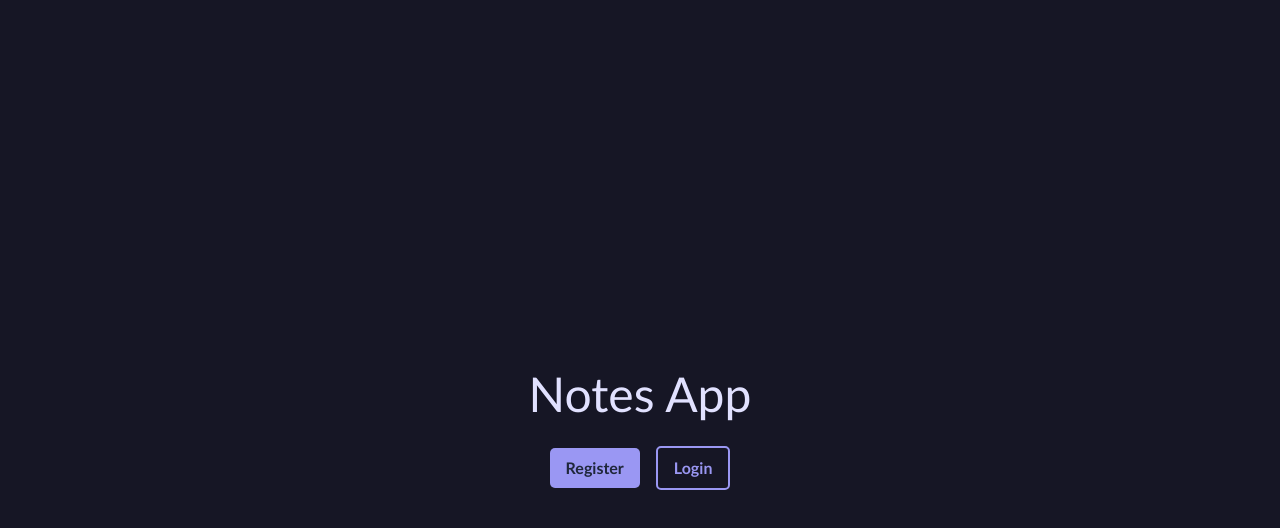
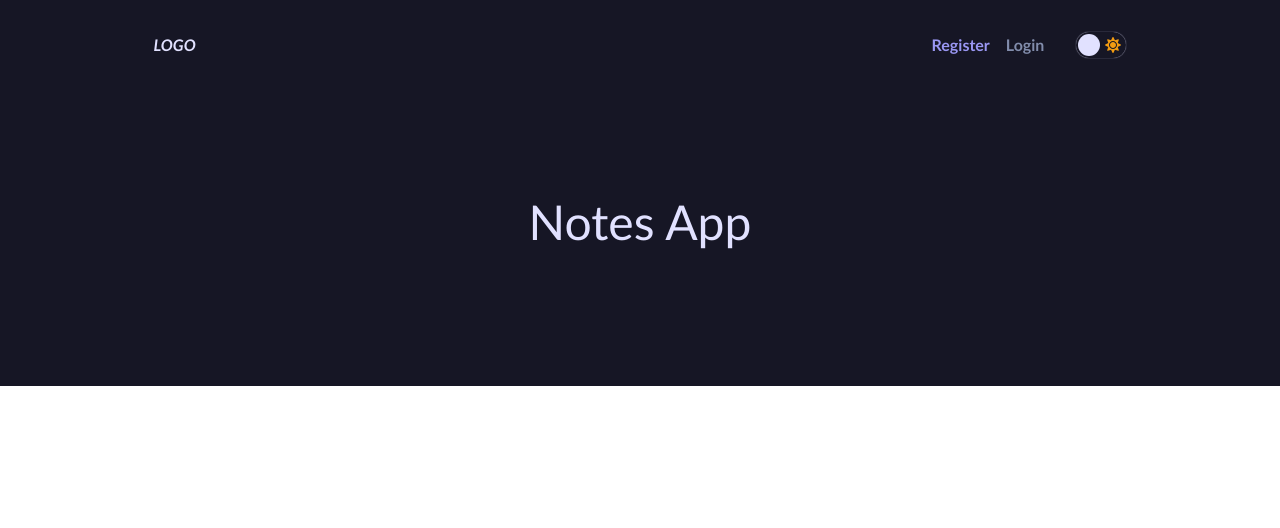
Before and after one commit to hopeinjavascript/nextjs-13-notes-app, a Next.js app: page / in a window 1280 px wide. Shown: the top 528 px of the page. Built offline with nearby package versions, Linux system fonts and the light colour scheme; no server answers.

Commit message:
feat: add nav bar with auth & theme functionality

```diff
--- a/package.json
+++ b/package.json
@@ -18,6 +18,7 @@
     "postcss": "8.4.24",
     "react": "18.2.0",
     "react-dom": "18.2.0",
+    "react-icons": "^4.10.1",
     "tailwindcss": "3.3.2"
   }
 }
--- /dev/null
+++ b/src/components/Nav.js
@@ -0,0 +1,51 @@
+import { signOut, useSession } from 'next-auth/react';
+import { useRouter } from 'next/router';
+import Theme from './Theme';
+import Link from 'next/link';
+
+const Nav = () => {
+  const session = useSession();
+  const router = useRouter();
+
+  const handleSignUp = async () => router.push('/auth/signUp');
+
+  const handleSignIn = async () => router.push('/auth/signIn');
+
+  const handleSignOut = () => {
+    signOut({ redirect: false });
+    router.push('/');
+  };
+
+  return (
+    <nav>
+      <Link href="/">
+        <strong>
+          <em>LOGO</em>
+        </strong>
+      </Link>
+
+      {!session.data || session.status === 'unauthenticated' ? (
+        <div className="flex items-center gap-8">
+          <div className="flex items-center gap-4">
+            <button className="btn_signUp_nav" onClick={handleSignUp}>
+              Register
+            </button>
+            <button className="btn_signIn_nav" onClick={handleSignIn}>
+              Login
+            </button>
+          </div>
+          <Theme />
+        </div>
+      ) : (
+        <div className="flex items-center gap-4">
+          <button className="btn_logout_nav" onClick={handleSignOut}>
+            Logout
+          </button>
+          <Theme />
+        </div>
+      )}
+    </nav>
+  );
+};
+
+export default Nav;
--- /dev/null
+++ b/src/components/Theme.js
@@ -0,0 +1,25 @@
+import React from 'react';
+import { useThemeContext } from '@/context/theme';
+import { FaMoon, FaSun } from 'react-icons/fa';
+
+const Theme = () => {
+  const themeContext = useThemeContext();
+
+  return (
+    <div>
+      <input
+        type="checkbox"
+        className="checkbox"
+        id="checkbox"
+        onChange={() => themeContext.toggleTheme()}
+      />
+      <label htmlFor="checkbox" className="checkbox-label">
+        <FaMoon className="fas fa-moon" />
+        <FaSun className="fas fa-sun" />
+        <span className="ball"></span>
+      </label>
+    </div>
+  );
+};
+
+export default Theme;
--- a/src/pages/_app.js
+++ b/src/pages/_app.js
@@ -2,15 +2,20 @@ import NotesContextProvider from '@/context/notes';
 import ThemeContextProvider from '@/context/theme';
 import '@/styles/globals.css';
 import { SessionProvider } from 'next-auth/react';
+import Nav from '@/components/Nav';
+import '../styles/nav.css';
 
 export default function App({ Component, pageProps }) {
   return (
+    <>
       <ThemeContextProvider>
         <SessionProvider session={pageProps.session}>
+          <Nav />
           <NotesContextProvider>
             <Component {...pageProps} />
           </NotesContextProvider>
         </SessionProvider>
       </ThemeContextProvider>
+    </>
   );
 }
--- a/src/pages/index.js
+++ b/src/pages/index.js
@@ -1,38 +1,22 @@
 import { Inter } from 'next/font/google';
-import { signOut, useSession } from 'next-auth/react';
+import { useSession } from 'next-auth/react';
 import Link from 'next/link';
 import styles from '@/styles/Notes.module.css';
-import { useRouter } from 'next/router';
 
 const inter = Inter({ subsets: ['latin'] });
 
 export default function Home() {
   const session = useSession();
-  const router = useRouter();
-
-  const handleSignUp = async () => router.push('/auth/signUp');
-
-  const handleSignIn = async () => router.push('/auth/signIn');
-
-  const handleSignOut = () => signOut({ redirect: false });
 
   return (
     <main
-      className={`flex min-h-screen flex-col items-center justify-center p-24 ${inter.className}`}
+      className={`flex flex-col items-center justify-center p-24 ${inter.className}`}
     >
       {!session.data || session.status === 'unauthenticated' ? (
         <>
           <Link href="/notes">
             <h1 className={styles.heading}>Notes App</h1>
           </Link>
-          <div className="flex items-center gap-4 my-4">
-            <button className="btn_primary" onClick={handleSignUp}>
-              Register
-            </button>
-            <button className="btn_outline" onClick={handleSignIn}>
-              Login
-            </button>
-          </div>
         </>
       ) : (
         <>
@@ -42,9 +26,6 @@ export default function Home() {
               <u>here.</u>
             </Link>
           </h1>
-          <button className="btn_outline" onClick={handleSignOut}>
-            Logout
-          </button>
         </>
       )}
     </main>
--- /dev/null
+++ b/src/styles/nav.css
@@ -0,0 +1,71 @@
+nav,
+.nav {
+  /* position: sticky;
+  top: 0; */
+  width: 80%;
+  margin: 0 auto 2rem auto;
+  display: flex;
+  justify-content: space-between;
+  align-items: center;
+}
+
+.checkbox {
+  opacity: 0;
+  position: absolute;
+}
+
+.checkbox-label {
+  /* background-color: #aaa; */
+  box-shadow: 0 0 1px var(--font-color);
+  width: 50px;
+  height: 26px;
+  border-radius: 50px;
+  position: relative;
+  padding: 5px;
+  cursor: pointer;
+  display: flex;
+  justify-content: space-between;
+  align-items: center;
+}
+
+.fa-moon {
+  /* color: #f1c40f; */
+  color: #f39c12;
+}
+
+.fa-sun {
+  color: #f39c12;
+}
+
+.checkbox-label .ball {
+  background-color: var(--font-color);
+  width: 22px;
+  height: 22px;
+  position: absolute;
+  left: 2px;
+  top: 2px;
+  border-radius: 50%;
+  transition: transform 0.2s linear;
+}
+
+.checkbox:checked + .checkbox-label .ball {
+  transform: translateX(24px);
+}
+
+.btn_signUp_nav,
+.btn_signIn_nav,
+.btn_logout_nav {
+  padding: 0.25rem 0.5rem;
+  padding: 0;
+  color: #f0f0f0;
+}
+
+.btn_signUp_nav {
+  color: var(--primary-color);
+}
+.btn_signIn_nav {
+  color: var(--secondary-color);
+}
+.btn_logout_nav {
+  color: rgb(253, 106, 106);
+}
```
Also changed, not shown: 1 other file (tests, documents, lock files or other folders). Lines whose indentation alone changed are shown as unchanged.
